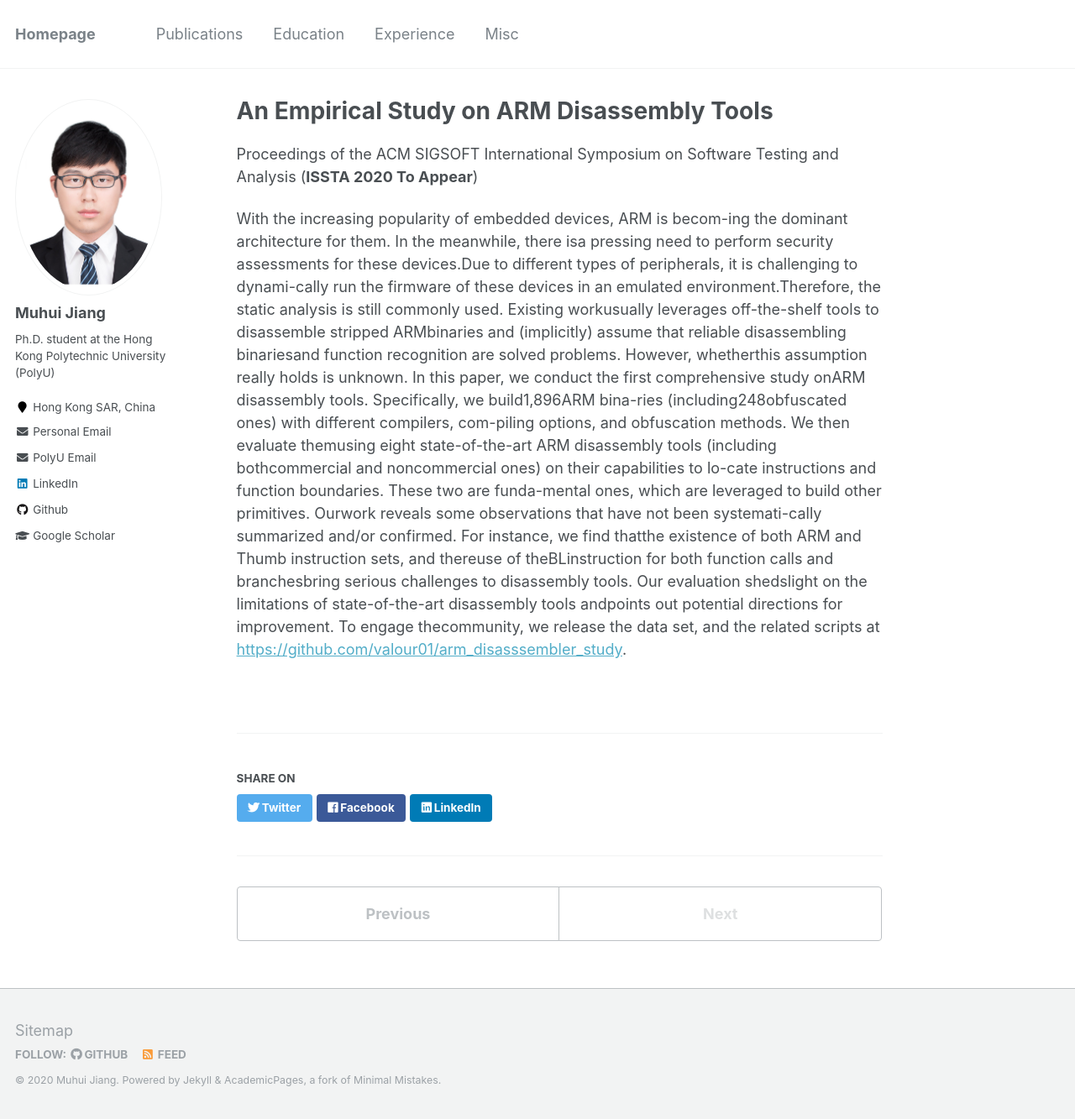
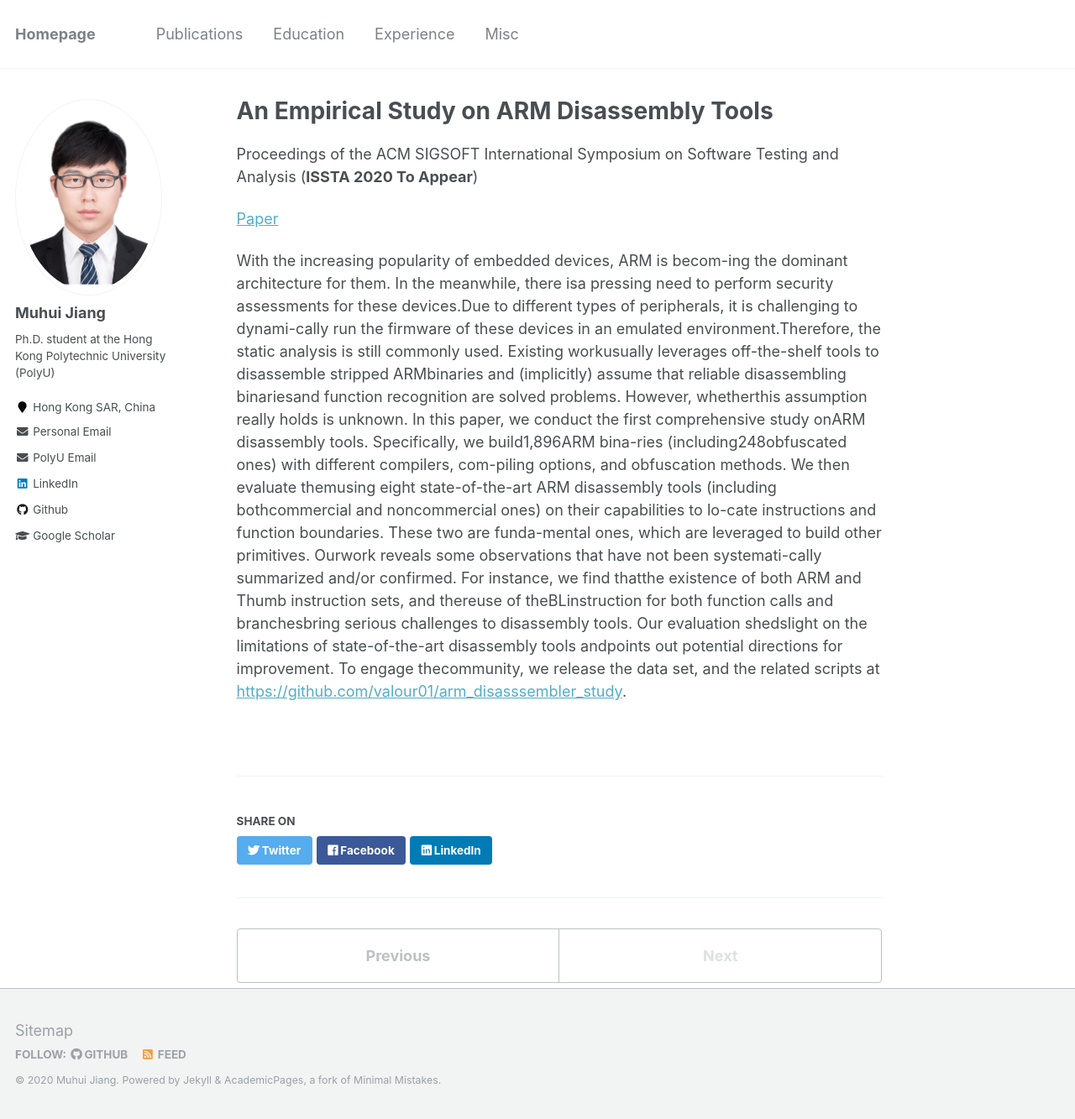
Before and after one commit to valour01/valour01.github.io, a Jekyll site: the page built from _publications/issta_2020.md, in a window 1280 px wide and 1333 px high. Shown: the whole window at 84% size. Built offline with Jekyll 4.4.1, drawn with Linux system fonts in a browser that asks for light colours.

Commit message:
add issta20 preprint

```diff
--- a/_publications/issta_2020.md
+++ b/_publications/issta_2020.md
@@ -9,5 +9,7 @@ paperurl: 'http://academicpages.github.io/files/paper2.pdf'
 #citation: 'our Name, You. (2010). &quot;Paper Title Number 2.&quot; <i>Journal 1</i>. 1(2).'
 ---
 
+[Paper](https://www.muhui.site/files/issta20.pdf)
+
 With the increasing popularity of embedded devices, ARM is becom-ing the dominant architecture for them. In the meanwhile, there isa pressing need to perform security assessments for these devices.Due to different types of peripherals, it is challenging to dynami-cally run the firmware of these devices in an emulated environment.Therefore, the static analysis is still commonly used. Existing workusually leverages off-the-shelf tools to disassemble stripped ARMbinaries and (implicitly) assume that reliable disassembling binariesand function recognition are solved problems. However, whetherthis assumption really holds is unknown.
 In  this  paper,  we  conduct  the  first  comprehensive  study  onARM disassembly tools. Specifically, we build1,896ARM bina-ries (including248obfuscated ones) with different compilers, com-piling options, and obfuscation methods. We then evaluate themusing eight state-of-the-art ARM disassembly tools (including bothcommercial and noncommercial ones) on their capabilities to lo-cate instructions and function boundaries. These two are funda-mental ones, which are leveraged to build other primitives. Ourwork  reveals  some  observations  that  have  not  been  systemati-cally summarized and/or confirmed. For instance, we find thatthe existence of both ARM and Thumb instruction sets, and thereuse of theBLinstruction for both function calls and branchesbring serious challenges to disassembly tools. Our evaluation shedslight on the limitations of state-of-the-art disassembly tools andpoints out potential directions for improvement. To engage thecommunity,  we  release  the  data  set,  and  the  related  scripts  at [https://github.com/valour01/arm_disasssembler_study](https://github.com/valour01/arm_disasssembler_study).
```
Also changed, not shown: 1 other file.
